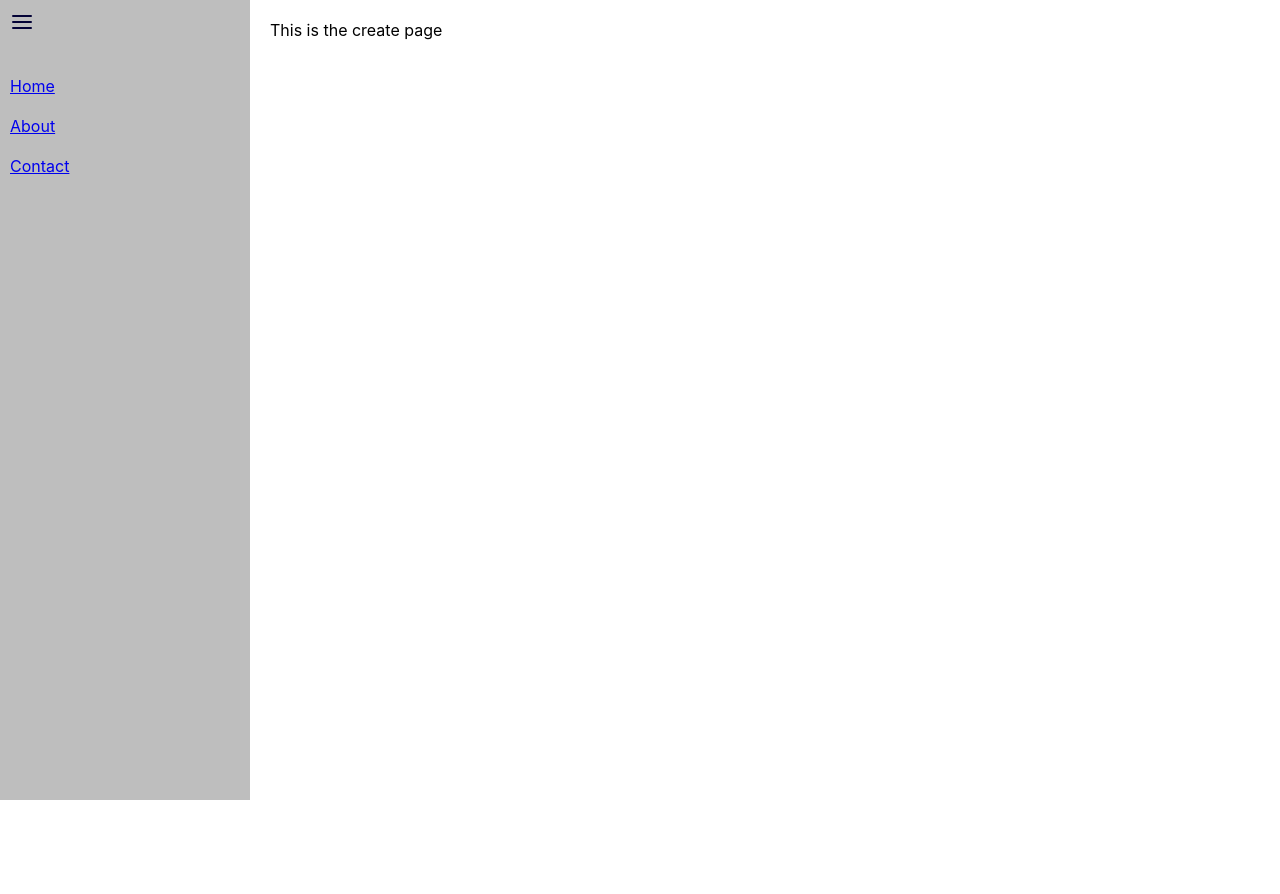
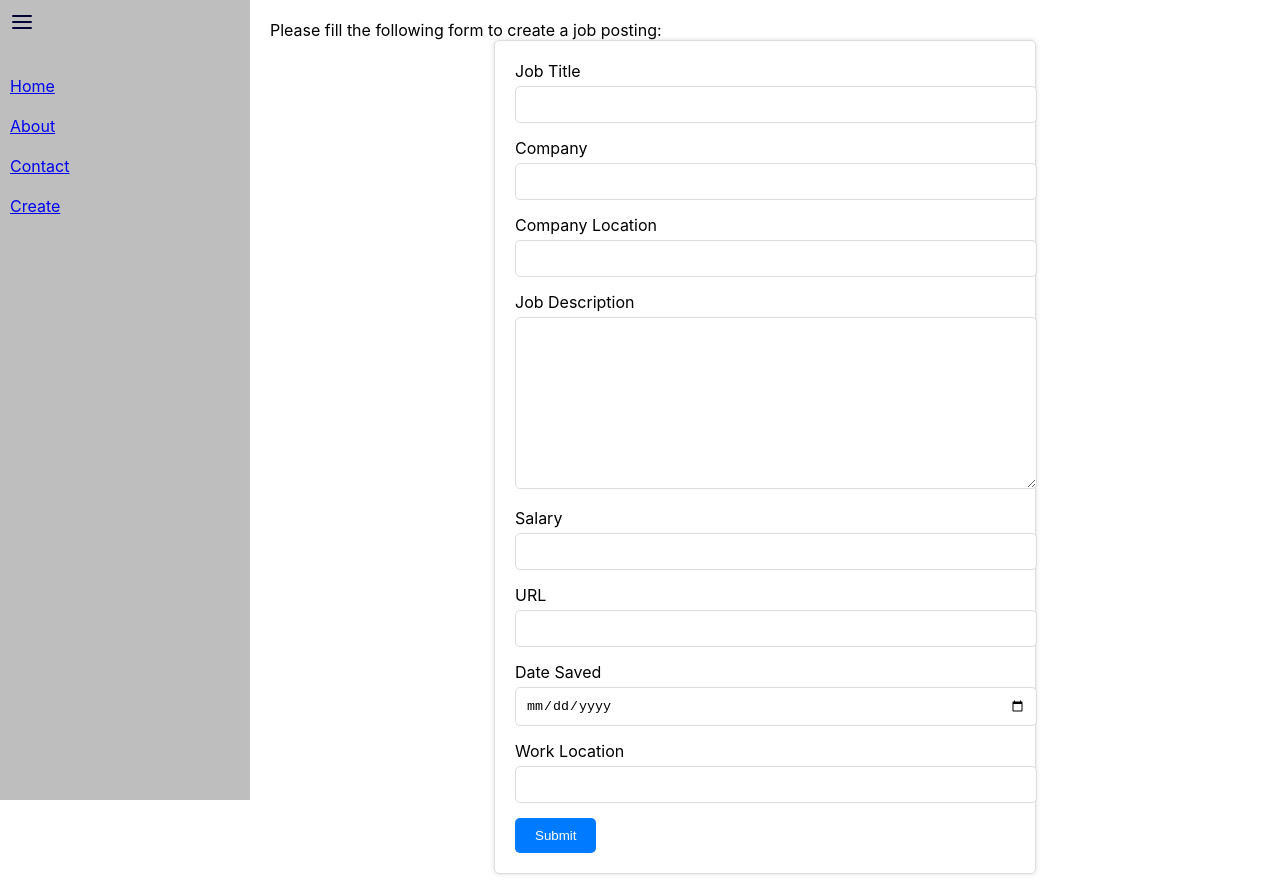
Before and after one commit to teban004/job-hunt-tracker, a React (Create React App) app: page /create in a window 1280 px wide. Before the commit the page ends 800 px from the top, so only its background shows below. Built offline with nearby package versions, Linux system fonts and the light colour scheme.

Commit message:
added JobForm to register a job posting

```diff
--- /dev/null
+++ b/src/Components/JobForm.js
@@ -0,0 +1,125 @@
+import React, { Component } from 'react';
+import '../Styles/JobForm.css';
+
+class JobForm extends Component {
+  state = {
+    jobTitle: '',
+    company: '',
+    companyLocation: '',
+    jobDescription: '',
+    salary: '',
+    url: '',
+    dateSaved: '',
+    workLocation: '',
+  };
+
+  handleChange = (e) => {
+    const { name, value } = e.target;
+    this.setState({ [name]: value });
+  };
+
+  handleSubmit = (e) => {
+    e.preventDefault();
+    // Handle form submission, e.g., send data to the server
+    // You can access the form data in this.state
+  };
+
+  render() {
+    return (
+      <div className="form-container">
+        <form onSubmit={this.handleSubmit}>
+          <div className="form-group">
+            <label htmlFor="jobTitle">Job Title</label>
+            <input
+              type="text"
+              id="jobTitle"
+              name="jobTitle"
+              value={this.state.jobTitle}
+              onChange={this.handleChange}
+            />
+          </div>
+
+          <div className="form-group">
+            <label htmlFor="company">Company</label>
+            <input
+              type="text"
+              id="company"
+              name="company"
+              value={this.state.company}
+              onChange={this.handleChange}
+            />
+          </div>
+
+          <div className="form-group">
+            <label htmlFor="companyLocation">Company Location</label>
+            <input
+              type="text"
+              id="companyLocation"
+              name="companyLocation"
+              value={this.state.companyLocation}
+              onChange={this.handleChange}
+            />
+          </div>
+
+          <div className="form-group">
+            <label htmlFor="jobDescription">Job Description</label>
+            <textarea
+              id="jobDescription"
+              name="jobDescription"
+              value={this.state.jobDescription}
+              onChange={this.handleChange}
+            />
+          </div>
+
+          <div className="form-group">
+            <label htmlFor="salary">Salary</label>
+            <input
+              type="text"
+              id="salary"
+              name="salary"
+              value={this.state.salary}
+              onChange={this.handleChange}
+            />
+          </div>
+
+          <div className="form-group">
+            <label htmlFor="url">URL</label>
+            <input
+              type="url"
+              id="url"
+              name="url"
+              value={this.state.url}
+              onChange={this.handleChange}
+            />
+          </div>
+
+          <div className="form-group">
+            <label htmlFor="dateSaved">Date Saved</label>
+            <input
+              type="date"
+              id="dateSaved"
+              name="dateSaved"
+              value={this.state.dateSaved}
+              onChange={this.handleChange}
+            />
+          </div>
+
+          <div className="form-group">
+            <label htmlFor="workLocation">Work Location</label>
+            <input
+              type="text"
+              id="workLocation"
+              name="workLocation"
+              value={this.state.workLocation}
+              onChange={this.handleChange}
+            />
+          </div>
+
+          <button type="submit">Submit</button>
+        </form>
+      </div>
+    );
+  }
+}
+
+export default JobForm;
--- a/src/Components/Sidebar.js
+++ b/src/Components/Sidebar.js
@@ -24,6 +24,9 @@ const Sidebar = () => {
         <li>
           <Link to="/contact">Contact</Link>
         </li>
+        <li>
+          <Link to="/create">Create</Link>
+        </li>
       </ul>
     </div>
   );
--- a/src/Pages/Create.js
+++ b/src/Pages/Create.js
@@ -1,8 +1,11 @@
+import JobForm from '../Components/JobForm'
+
 function Create() {
 
     return (
       <div className="create">
-        This is the create page
+        Please fill the following form to create a job posting:
+        <JobForm />
       </div>
     );
   }
--- /dev/null
+++ b/src/Styles/JobForm.css
@@ -0,0 +1,47 @@
+.form-container {
+    max-width: 500px;
+    margin: 0 auto;
+    padding: 20px;
+    border: 1px solid #ddd;
+    border-radius: 5px;
+    box-shadow: 0 0 5px #ddd;
+  }
+
+  .form-group {
+    margin-bottom: 15px;
+  }
+
+  label {
+    display: block;
+    margin-bottom: 5px;
+  }
+
+  input[type="text"],
+  input[type="url"],
+  input[type="date"] {
+    width: 100%;
+    padding: 10px;
+    border: 1px solid #ddd;
+    border-radius: 5px;
+  }
+
+  textarea {
+    width: 100%;
+    height: 150px;
+    padding: 10px;
+    border: 1px solid #ddd;
+    border-radius: 5px;
+  }
+
+  button {
+    background-color: #007bff;
+    color: white;
+    border: none;
+    padding: 10px 20px;
+    border-radius: 5px;
+    cursor: pointer;
+  }
+
+  button:hover {
+    background-color: #0056b3;
+  }
```
